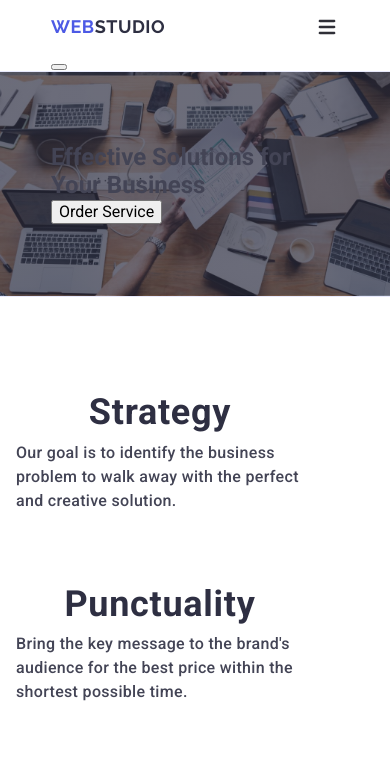
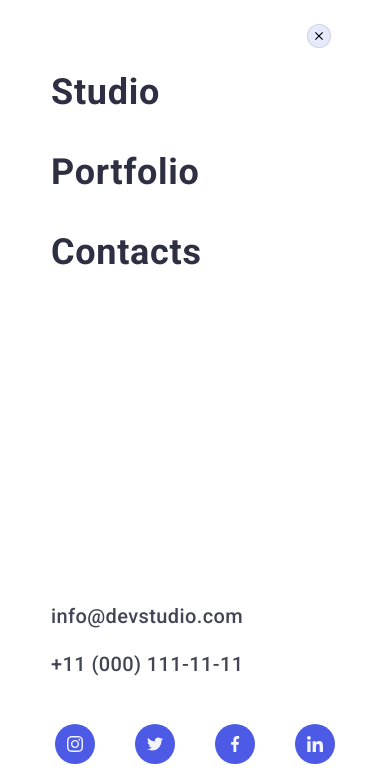
Before and after one commit to IvanNevm/goit-markup-hw-06, a plain HTML site: page index.html in a window 390 px wide. Both pictures are taken after a click on the button 327 px from the left and 26 px from the top of the page. Shown: the top 773 px of the page. Drawn offline with nearby package versions, Linux system fonts and the light colour scheme.

Commit message:
dgojithn

```diff
--- a/css/styles.css
+++ b/css/styles.css
@@ -843,3 +843,127 @@ fourth-section picture {
 
 }
 /*============mobile menu==========================*/
+.mobile-menu {
+    position: fixed;
+    top: 0;
+    left: 0;
+    width: 100%;
+    height: 100%;
+    background-color: #fff;
+    opacity: 0;
+    visibility: hidden;
+    pointer-events: none;
+    transition:
+            opacity 250ms cubic-bezier(0.4, 0, 0.2, 1),
+            visibility 250ms cubic-bezier(0.4, 0, 0.2, 1);
+}
+
+.mobile-menu.is-open {
+    opacity: 1;
+    visibility: visible;
+    pointer-events: auto;
+}
+
+.mobile-menu-container {
+    position: relative;
+    padding-top: 72px;
+    padding-bottom: 40px;
+    display: flex;
+    flex-direction: column;
+    height: 100%;
+}
+
+.mobile-menu-close {
+    top: 24px;
+    right: 24px;
+    width: 24px;
+    height: 24px;
+    position: absolute;
+    border-radius: 50%;
+    display: flex;
+    align-items: center;
+    justify-content: center;
+    border: 1px solid rgba(0, 0, 0, 0.1);
+    background-color: #E7E9FC;
+    padding: 0;
+}
+
+.mobile-menu-nav {
+    margin-bottom: auto;
+}
+.mobile-menu-item {
+    font-weight: 700;
+        font-size: 36px;
+        line-height: 1.11111;
+        letter-spacing: 0.02em;
+        color: #2e2f42;
+        margin-bottom: 40px;
+}
+.mobile-list-link {
+    color: #2e2f42;
+}
+.mobile-list-link:hover,
+.mobile-list-link:focus {
+    color: #4d5ae5
+}
+
+
+.contacts-mobile {
+    font-style: normal;
+        display: block;
+}
+.contacts-list-mobile {
+     display: flex;
+     flex-direction: column;
+     gap: 24px;
+ }
+ .contacts-link-mobile {
+    font-weight: 500;
+    font-size: 20px;
+    line-height: 1.2;
+    letter-spacing: 0.02em;
+    color: #434455;
+ }
+.contacts-link-mobile:hover,
+.contacts-link-mobile:focus {
+    color: #4d5ae5;
+}
+.soclist-list-mobile {
+    display: flex;
+    justify-content: center;
+    gap: 40px;
+    margin-top: 48px;
+    margin-bottom: 40px;
+}
+
+.social-item-mobile {
+    width: 40px;
+    height: 40px;
+}
+
+.social-link-mobile {
+    width: 100%;
+    height: 100%;
+    background-color: #4d5ae5;
+    border-radius: 50%;
+    display: flex;
+    align-items: center;
+    justify-content: center;
+    transition: background-color 250ms cubic-bezier(0.4, 0, 0.2, 1);
+}
+
+.social-link:hover,
+.social-link:focus {
+    background-color: #404bbf;
+}
+
+.soclist-svg {
+    fill: #f4f4fd;
+}
+
+@media screen and (min-width: 768px) {
+   .mobile-menu {
+
+   display: none;
+}
+}
--- a/index.html
+++ b/index.html
@@ -29,22 +29,61 @@
                 <li class="contacts-item"><a class="contacts-link" href="tel:+110001111111">+11 (000) 111-11-11</a></li>
             </ul>
         </address>
-        <button class="menu-button">
+        <button class="menu-button" data-menu-open>
             <svg class="menu-icon" width="24" height="24">
                 <use href="./images/icons.svg#icon-heroicons-solid_menu"></use>
             </svg>
         </button>
         </div>
-        <div class="mobile-menu">
+        <div class="mobile-menu" data-menu>
             <div class="container mobile-menu-container">
-                <button class="mobile-menu-close"></button>
-                <nav></nav>
-                <address></address>
-                <ul>
-                    <li></li>
-                    <li></li>
-                    <li></li>
-                    <li></li>
+                <button  type="button" class="mobile-menu-close" data-menu-close>
+                <svg class="close-svg" width="8" height="8">
+                    <use href="./images/icons.svg#icon-close-black"></use>
+                </svg>
+            </button>
+                <nav class="mobile-menu-nav">
+                    <ul class="mobile-menu-list">
+                        <li class="mobile-menu-item"><a class="mobile-list-link" href="">Studio</a></li>
+                        <li class="mobile-menu-item"><a class="mobile-list-link" href="">Portfolio</a></li>
+                        <li class="mobile-menu-item"><a class="mobile-list-link" href="">Contacts</a></li>
+                    </ul>
+                </nav>
+                <address class="contacts-mobile">
+                    <ul class="contacts-list-mobile">
+                        <li class="contacts-item-mobile"><a class="contacts-link-mobile" href="mailto:info@devstudio.com">info@devstudio.com</a></li>
+                        <li class="contacts-item-mobile"><a class="contacts-link-mobile" href="tel:+110001111111">+11 (000) 111-11-11</a></li>
+                    </ul>
+                </address>
+                <ul class="soclist-list-mobile">
+                    <li class="social-item-mobile">
+                        <a href="" class="social-link-mobile">
+                            <svg class="soclist-svg" width="16" height="16">
+                                <use href="./images/icons.svg#icon-instagram"></use>
+                            </svg>
+                        </a>
+                    </li>
+                    <li class="social-item">
+                        <a href="" class="social-link">
+                            <svg class="soclist-svg" width="16" height="16">
+                                <use href="./images/icons.svg#icon-twitter"></use>
+                            </svg>
+                        </a>
+                    </li>
+                    <li class="social-item">
+                        <a href="" class="social-link">
+                            <svg class="soclist-svg" width="16" height="16">
+                                <use href="./images/icons.svg#icon-facebook"></use>
+                            </svg>
+                        </a>
+                    </li>
+                    <li class="social-item">
+                        <a href="" class="social-link">
+                            <svg class="soclist-svg" width="16" height="16">
+                                <use href="./images/icons.svg#icon-linkedin"></use>
+                            </svg>
+                        </a>
+                    </li>
                 </ul>
             </div>
         </div>
@@ -448,7 +487,7 @@
     </div>
     </div>
     </footer>
-   <!----<div class="backdrop" data-modal>
+   <div class="backdrop" data-modal>
         <div class="modal">
             <button type="button" class="close-button" data-modal-close>
 <svg class="close-svg" width="8" height="8">
@@ -512,6 +551,7 @@
             </form>
         </div>
     </div>
-    <script src="./js/modal.js"></script>-->
+    <script src="./js/modal.js"></script>
+    <script src="./js/menu.js"></script>
 </body>
 </html>
--- /dev/null
+++ b/js/menu.js
@@ -0,0 +1,18 @@
+(() => {
+  const refs = {
+    // Додати атрибут data-modal-open на кнопку відкриття
+    openModalBtn: document.querySelector("[data-menu-open]"),
+    // Додати атрибут data-modal-close на кнопку закриття
+    closeModalBtn: document.querySelector("[data-menu-close]"),
+    // Додати атрибут data-modal на бекдроп модалки
+    modal: document.querySelector("[data-menu]"),
+  };
+
+  refs.openModalBtn.addEventListener("click", toggleModal);
+  refs.closeModalBtn.addEventListener("click", toggleModal);
+
+  function toggleModal() {
+    // is-open це клас який буде додаватися/забиратися на бекдроп при натисканні на кнопки
+    refs.modal.classList.toggle("is-open");
+  }
+})();
```
